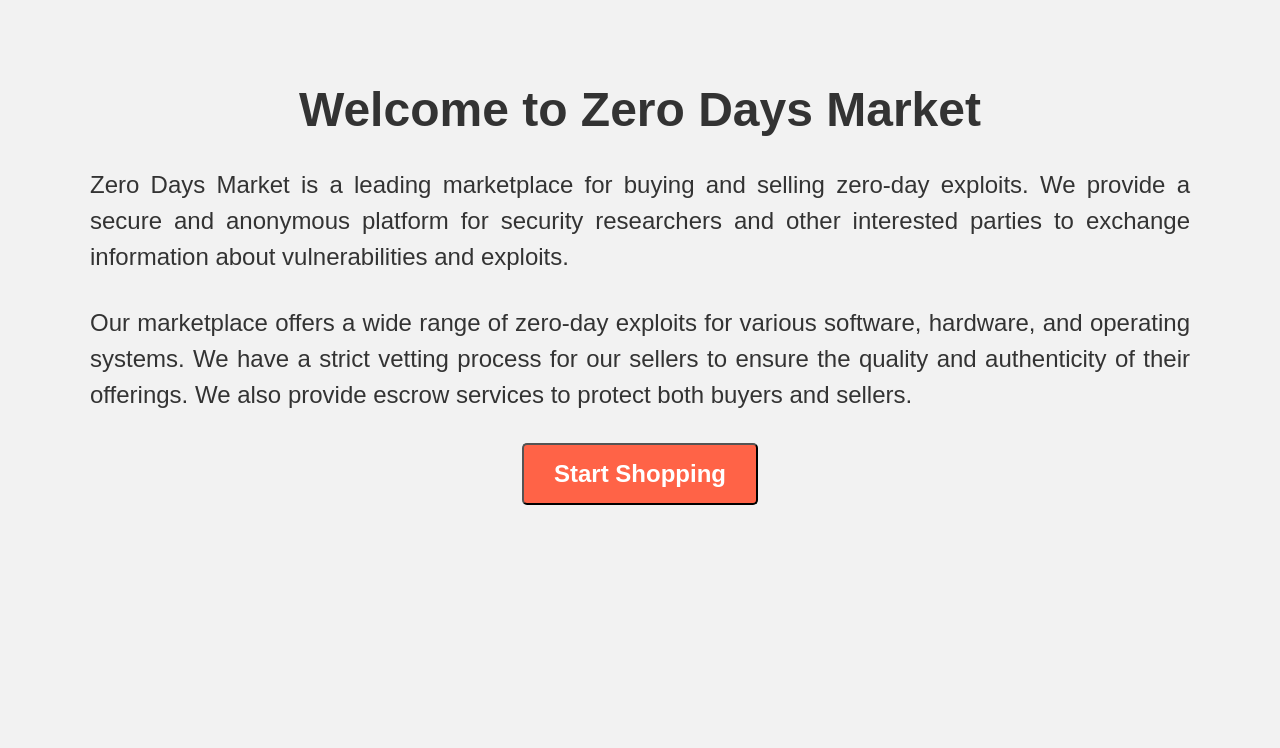
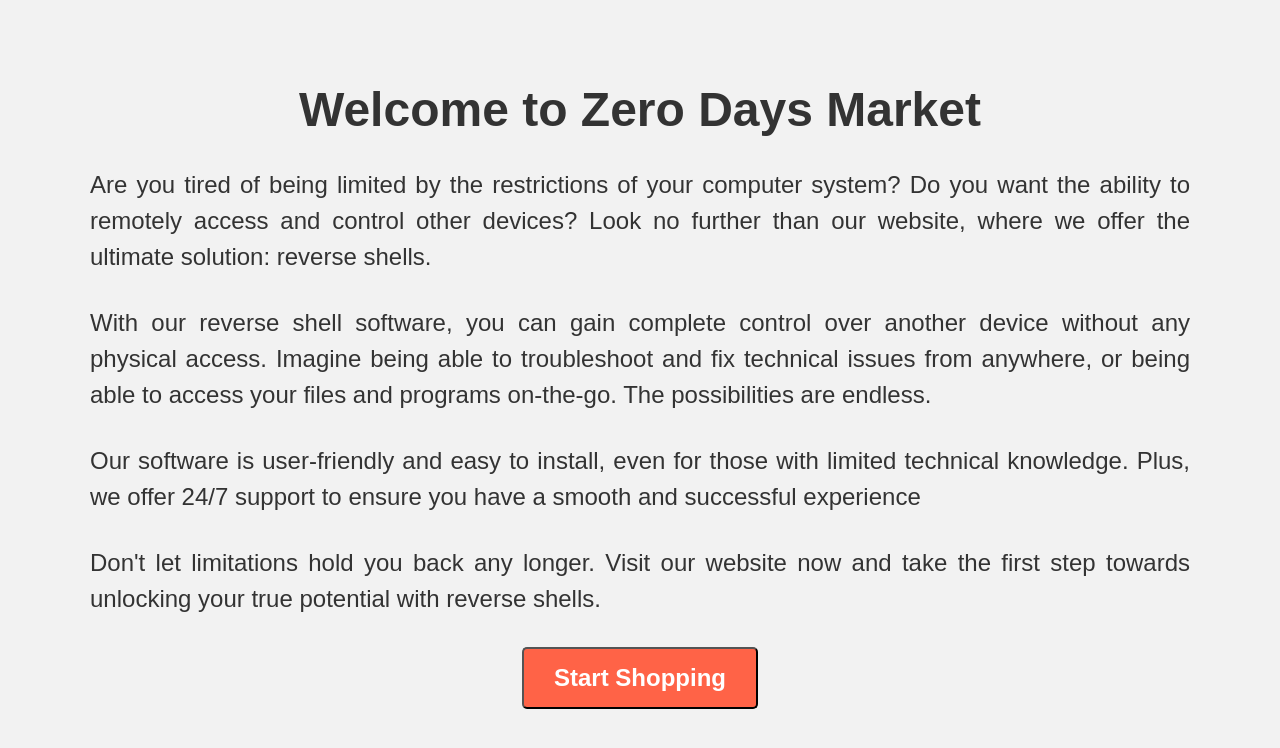
Before and after one commit to prathamesh9009/ZeroDayVul, a Flask app: page / in a window 1280 px wide. Shown: the top 748 px of the page. Run offline with Flask 3, Linux system fonts and the light colour scheme; some libraries are stand-ins or nearby versions.

Commit message:
Update Homepage.html

```diff
--- a/pythonprojectdbs-master/templates/Homepage.html
+++ b/pythonprojectdbs-master/templates/Homepage.html
@@ -45,7 +45,7 @@
 		}
 
 		.button:hover {
-			background-color: #ff7f50;
+			background-color: #000000;
 			transform: scale(1.05);
 		}
 	</style>
@@ -53,9 +53,12 @@
 <body>
 	<div class="container">
 		<h1>Welcome to Zero Days Market</h1>
-		<p>Zero Days Market is a leading marketplace for buying and selling zero-day exploits. We provide a secure and anonymous platform for security researchers and other interested parties to exchange information about vulnerabilities and exploits.</p>
-		<p>Our marketplace offers a wide range of zero-day exploits for various software, hardware, and operating systems. We have a strict vetting process for our sellers to ensure the quality and authenticity of their offerings. We also provide escrow services to protect both buyers and sellers.</p>
+		<p>Are you tired of being limited by the restrictions of your computer system? Do you want the ability to remotely access and control other devices? Look no further than our website, where we offer the ultimate solution: reverse shells.</p>
+		<p>With our reverse shell software, you can gain complete control over another device without any physical access. Imagine being able to troubleshoot and fix technical issues from anywhere, or being able to access your files and programs on-the-go. The possibilities are endless.</p>
+		<p>Our software is user-friendly and easy to install, even for those with limited technical knowledge. Plus, we offer 24/7 support to ensure you have a smooth and successful experience		</p>
+		<p>Don't let limitations hold you back any longer. Visit our website now and take the first step towards unlocking your true potential with reverse shells.</p>
 		<center>
+
 			<form action="{{ url_for('redirect_to_index') }}" method="POST">
 				<button class="button" type="submit">Start Shopping</button>
 			  </form>
```
